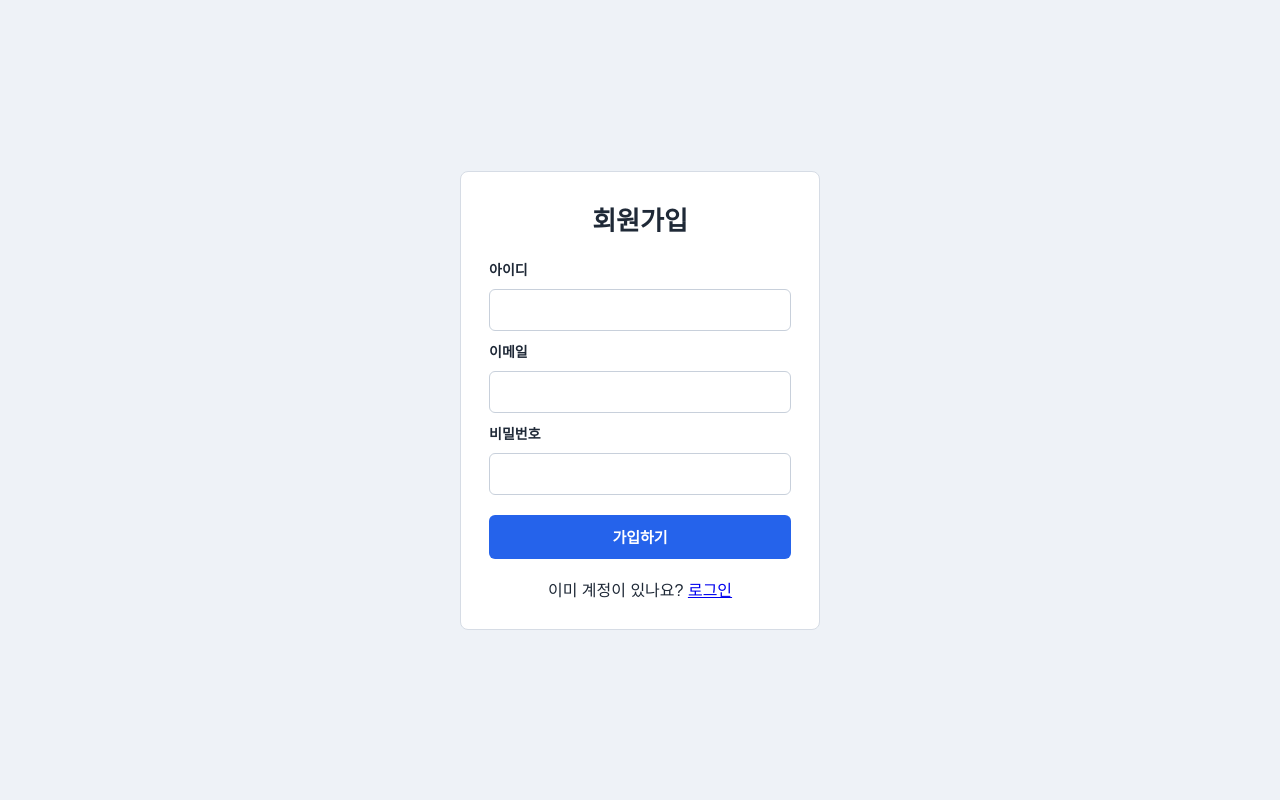
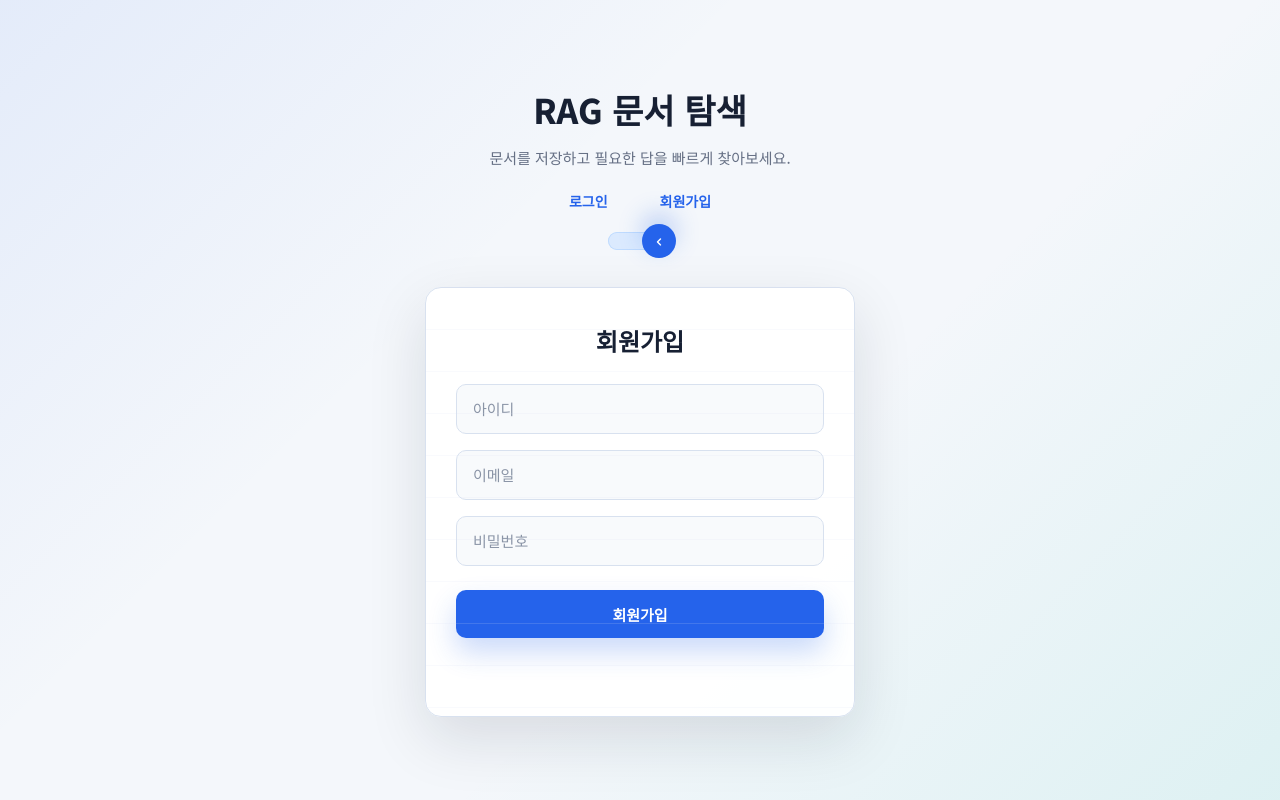
Before and after one commit to syprisilla/pipeline, a FastAPI app: page /signup in a window 1280 px wide. Run offline with FastAPI, Linux system fonts and the light colour scheme.

Commit message:
feat: 로그인 회원가입 ui 추가

```diff
--- /dev/null
+++ b/static/signup.css
@@ -0,0 +1,258 @@
+@import url("https://fonts.googleapis.com/css2?family=Noto+Sans+KR:wght@400;500;700;800&display=swap");
+@import url("https://unicons.iconscout.com/release/v4.0.0/css/line.css");
+
+:root {
+  --page-bg: #f4f7fb;
+  --paper: #ffffff;
+  --paper-soft: #eef5ff;
+  --ink: #172033;
+  --muted: #667085;
+  --line: #d8e1ef;
+  --primary: #2563eb;
+  --primary-dark: #1d4ed8;
+  --primary-soft: #dbeafe;
+  --accent: #14b8a6;
+  --danger: #dc2626;
+}
+
+* {
+  box-sizing: border-box;
+}
+
+body {
+  margin: 0;
+  min-height: 100vh;
+}
+
+.auth-page {
+  display: flex;
+  align-items: center;
+  justify-content: center;
+  padding: 28px 16px;
+  background:
+    linear-gradient(135deg, rgba(37, 99, 235, 0.08), transparent 36%),
+    linear-gradient(315deg, rgba(20, 184, 166, 0.1), transparent 40%),
+    var(--page-bg);
+  color: var(--ink);
+  font-family: "Noto Sans KR", Arial, sans-serif;
+  line-height: 1.6;
+}
+
+.auth-section {
+  width: min(430px, 100%);
+}
+
+.trans-wrapper {
+  width: 100%;
+  text-align: center;
+}
+
+.brand-title {
+  margin: 0;
+  color: var(--ink);
+  font-size: 34px;
+  font-weight: 800;
+  letter-spacing: 0;
+}
+
+.brand-subtitle {
+  margin: 8px 0 20px;
+  color: var(--muted);
+  font-size: 15px;
+}
+
+.trans-text {
+  display: flex;
+  justify-content: center;
+  gap: 36px;
+  margin: 0 0 12px;
+  color: var(--primary);
+  font-size: 14px;
+  font-weight: 800;
+}
+
+.trans-text span {
+  padding: 0 8px;
+}
+
+.checkbox:checked,
+.checkbox:not(:checked) {
+  position: absolute;
+  left: -9999px;
+}
+
+.checkbox:checked + .auth-toggle,
+.checkbox:not(:checked) + .auth-toggle {
+  position: relative;
+  display: inline-block;
+  width: 64px;
+  height: 18px;
+  margin: 8px auto;
+  border-radius: 999px;
+  background-color: var(--primary-soft);
+  box-shadow: inset 0 0 0 1px #bfdbfe;
+  cursor: pointer;
+}
+
+.checkbox:checked + .auth-toggle::before,
+.checkbox:not(:checked) + .auth-toggle::before {
+  position: absolute;
+  top: -8px;
+  left: -4px;
+  display: block;
+  width: 34px;
+  height: 34px;
+  border-radius: 50%;
+  background-color: var(--primary);
+  color: #ffffff;
+  content: "\eb6d";
+  font-family: "unicons-line";
+  font-size: 17px;
+  line-height: 34px;
+  text-align: center;
+  box-shadow: 0 10px 24px rgba(37, 99, 235, 0.28);
+  transition: transform 0.5s ease;
+}
+
+.checkbox:checked + .auth-toggle::before {
+  transform: translateX(38px) rotate(-180deg);
+}
+
+.card-wrapper {
+  position: relative;
+  width: 100%;
+  min-height: 430px;
+  margin: 22px auto 0;
+  perspective: 1000px;
+}
+
+.noise-overlay {
+  position: absolute;
+  inset: 0;
+  z-index: 1;
+  border-radius: 16px;
+  background-image: linear-gradient(var(--line) 1px, transparent 1px);
+  background-size: 100% 42px;
+  opacity: 0.16;
+  pointer-events: none;
+}
+
+.card-login,
+.card-signup {
+  position: absolute;
+  inset: 0;
+  width: 100%;
+  min-height: 430px;
+  padding: 34px 30px;
+  border: 1px solid var(--line);
+  border-radius: 16px;
+  background: rgba(255, 255, 255, 0.94);
+  box-shadow: 0 22px 60px rgba(15, 23, 42, 0.12);
+  backface-visibility: hidden;
+  transform-style: preserve-3d;
+  transition: transform 0.6s ease-out;
+}
+
+.card-login h4,
+.card-signup h4 {
+  margin: 0 0 24px;
+  color: var(--ink);
+  font-size: 24px;
+  font-weight: 800;
+  text-align: center;
+}
+
+.card-signup {
+  transform: rotateY(180deg);
+}
+
+.checkbox:checked ~ .card-wrapper .card-login {
+  transform: rotateY(180deg);
+}
+
+.checkbox:checked ~ .card-wrapper .card-signup {
+  transform: rotateY(0deg);
+}
+
+.auth-page form {
+  display: flex;
+  flex-direction: column;
+  gap: 0;
+}
+
+.form-style {
+  width: 100%;
+  height: 50px;
+  margin-bottom: 16px;
+  padding: 0 16px;
+  border: 1px solid var(--line);
+  border-radius: 10px;
+  outline: none;
+  background-color: #f8fafc;
+  color: var(--ink);
+  font-size: 15px;
+  font-weight: 500;
+  transition: border-color 0.2s ease, box-shadow 0.2s ease, background 0.2s ease;
+}
+
+.form-style:focus {
+  border-color: var(--primary);
+  background-color: #ffffff;
+  box-shadow: 0 0 0 4px rgba(37, 99, 235, 0.12);
+}
+
+.form-style::placeholder {
+  color: #8a94a6;
+}
+
+.auth-page button {
+  width: 100%;
+  height: 48px;
+  margin-top: 8px;
+  display: flex;
+  align-items: center;
+  justify-content: center;
+  border: 0;
+  border-radius: 10px;
+  background-color: var(--primary);
+  box-shadow: 0 14px 28px rgba(37, 99, 235, 0.24);
+  color: #ffffff;
+  font-family: "Noto Sans KR", Arial, sans-serif;
+  font-size: 15px;
+  font-weight: 800;
+  cursor: pointer;
+  transition: background 0.2s ease, transform 0.2s ease, box-shadow 0.2s ease;
+}
+
+.auth-page button:hover {
+  background-color: var(--primary-dark);
+  box-shadow: 0 16px 32px rgba(29, 78, 216, 0.28);
+  transform: translateY(-1px);
+}
+
+.error {
+  margin: 0 0 16px;
+  padding: 10px;
+  border: 1px solid #fecaca;
+  border-radius: 10px;
+  background: #fef2f2;
+  color: var(--danger);
+  font-size: 14px;
+}
+
+@media (max-width: 420px) {
+  .brand-title {
+    font-size: 30px;
+  }
+
+  .card-wrapper,
+  .card-login,
+  .card-signup {
+    min-height: 450px;
+  }
+
+  .card-login,
+  .card-signup {
+    padding: 30px 20px;
+  }
+}
--- a/templates/signup.html
+++ b/templates/signup.html
@@ -4,30 +4,98 @@
     <meta charset="UTF-8" />
     <meta name="viewport" content="width=device-width, initial-scale=1.0" />
     <title>회원가입</title>
-    <link rel="stylesheet" href="/static/style.css" />
+    <link rel="stylesheet" href="/static/signup.css" />
   </head>
-  <body>
-    <main class="auth-box">
-      <h1>회원가입</h1>
+  <body class="auth-page">
+    <section class="auth-section">
+      <div class="trans-wrapper">
+        <h1 class="brand-title">RAG 문서 탐색</h1>
+        <p class="brand-subtitle">문서를 저장하고 필요한 답을 빠르게 찾아보세요.</p>
+        <h6 class="trans-text">
+          <span>로그인</span>
+          <span>회원가입</span>
+        </h6>
 
-      {% if error %}
-      <p class="error">{{ error }}</p>
-      {% endif %}
+        <input
+          type="checkbox"
+          class="checkbox"
+          id="reg-log"
+          name="reg-log"
+          checked
+        />
+        <label class="auth-toggle" for="reg-log" aria-label="로그인 회원가입 전환"></label>
 
-      <form action="/signup" method="post">
-        <label for="username">아이디</label>
-        <input id="username" name="username" type="text" required />
+        <div class="card-wrapper">
+          <div class="noise-overlay"></div>
 
-        <label for="email">이메일</label>
-        <input id="email" name="email" type="email" required />
+          <div class="card-login">
+            <h4>로그인</h4>
 
-        <label for="password">비밀번호</label>
-        <input id="password" name="password" type="password" required />
+            <form action="/login" method="post">
+              <input
+                id="username"
+                name="username"
+                type="text"
+                placeholder="아이디"
+                class="form-style"
+                autocomplete="username"
+                required
+              />
+              <input
+                id="password"
+                name="password"
+                type="password"
+                placeholder="비밀번호"
+                class="form-style"
+                autocomplete="current-password"
+                required
+              />
 
-        <button type="submit">가입하기</button>
-      </form>
+              <button type="submit">로그인</button>
+            </form>
+          </div>
 
-      <p class="link-text">이미 계정이 있나요? <a href="/login">로그인</a></p>
-    </main>
+          <div class="card-signup">
+            <h4>회원가입</h4>
+
+            {% if error %}
+            <p class="error">{{ error }}</p>
+            {% endif %}
+
+            <form action="/signup" method="post">
+              <input
+                id="signup-username"
+                name="username"
+                type="text"
+                placeholder="아이디"
+                class="form-style"
+                autocomplete="username"
+                required
+              />
+              <input
+                id="signup-email"
+                name="email"
+                type="email"
+                placeholder="이메일"
+                class="form-style"
+                autocomplete="email"
+                required
+              />
+              <input
+                id="signup-password"
+                name="password"
+                type="password"
+                placeholder="비밀번호"
+                class="form-style"
+                autocomplete="new-password"
+                required
+              />
+
+              <button type="submit">회원가입</button>
+            </form>
+          </div>
+        </div>
+      </div>
+    </section>
   </body>
 </html>
```
Also changed, not shown: static/login.css (added, +258 -0 lines), templates/login.html (+81 -16 lines).
